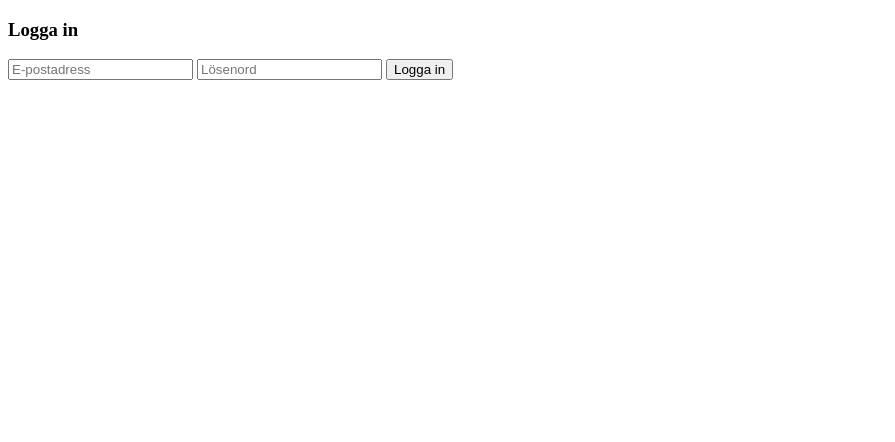
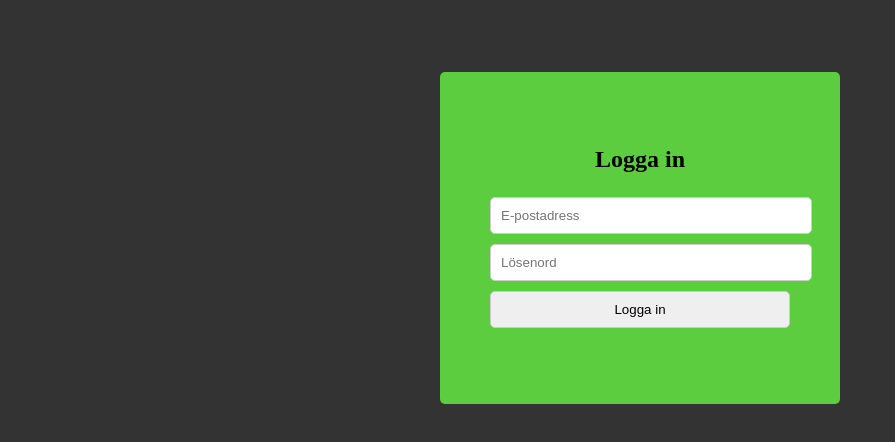
Before and after one commit to Coraln/Virtual-board, a website: page public/login/index.html in a window 1280 px wide. Shown: the whole page, without its empty margins (0-895 px from the left). Drawn offline with Linux system fonts and the light colour scheme.

Commit message:
frontend

```diff
--- a/public/login/index.html
+++ b/public/login/index.html
@@ -4,14 +4,18 @@
     <meta charset="UTF-8">
     <meta name="viewport" content="width=device-width, initial-scale=1.0">
     <title>Logga in</title>
+    <link rel="stylesheet" type="text/css" href="style.css">
 </head>
 <body>
 
-    <h3>Logga in</h3>
-    <input type="email" id="email" placeholder="E-postadress">
-    <input type="password" id="password" placeholder="Lösenord">
-    <input type="button" id="send" value="Logga in">
-    <p id="status"></p>
+    <div class="container">
+        <h3>Logga in</h3>
+        <input type="email" id="email" placeholder="E-postadress"><br>
+        <input type="password" id="password" placeholder="Lösenord"><br>
+        <input type="button" id="send" value="Logga in"><br>
+        <p id="status"></p>
+    </div>
+
 
 
     <script src="./app.js"></script>
--- /dev/null
+++ b/public/login/style.css
@@ -0,0 +1,27 @@
+body {
+    padding: 5%;
+    background-color: #333;
+}
+
+.container {
+    width: 300px; /* Adjust the width as needed */
+    background-color: rgb(91, 205, 63);
+    margin: 0 auto; /* Center the container horizontally */
+    padding: 50px; /* Add padding to the container */
+    border-radius: 5px; /* Add rounded corners */
+    text-align: center; /* Center the content inside the container */
+}
+
+h3 {
+    font-size: 24px; /* Customize the heading font size */
+}
+
+input[type="email"],
+input[type="password"],
+input[type="button"] {
+    width: 100%;
+    padding: 10px;
+    margin-bottom: 10px;
+    border: 1px solid #ccc;
+    border-radius: 5px;
+}
```
Also changed, not shown: 1 other file.
